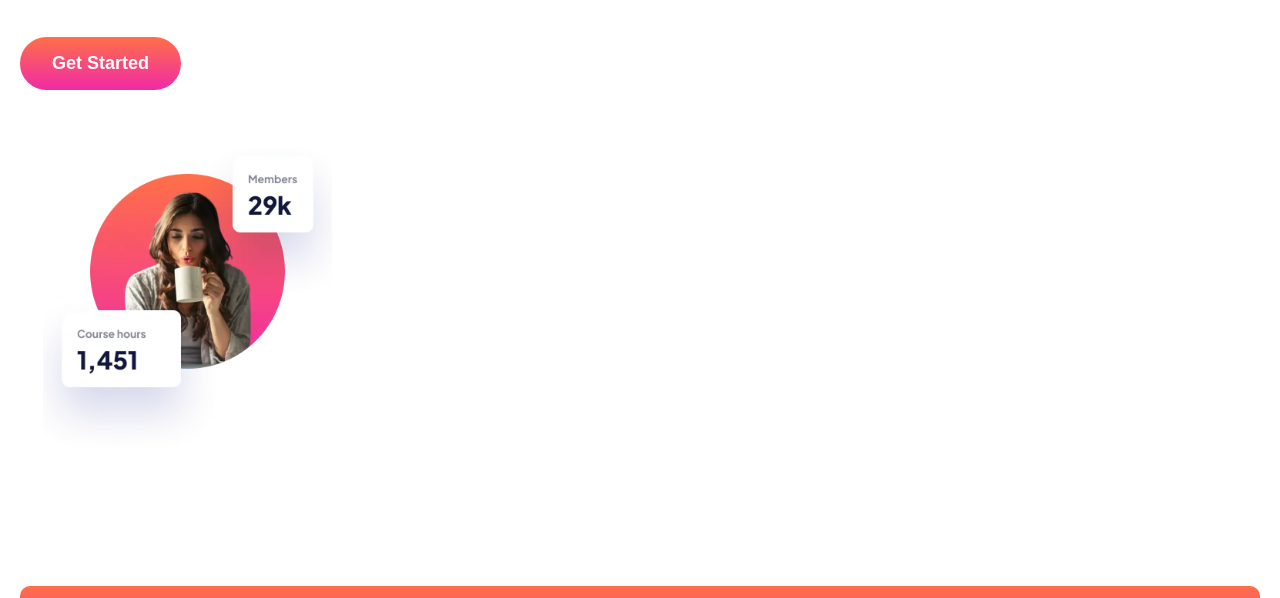
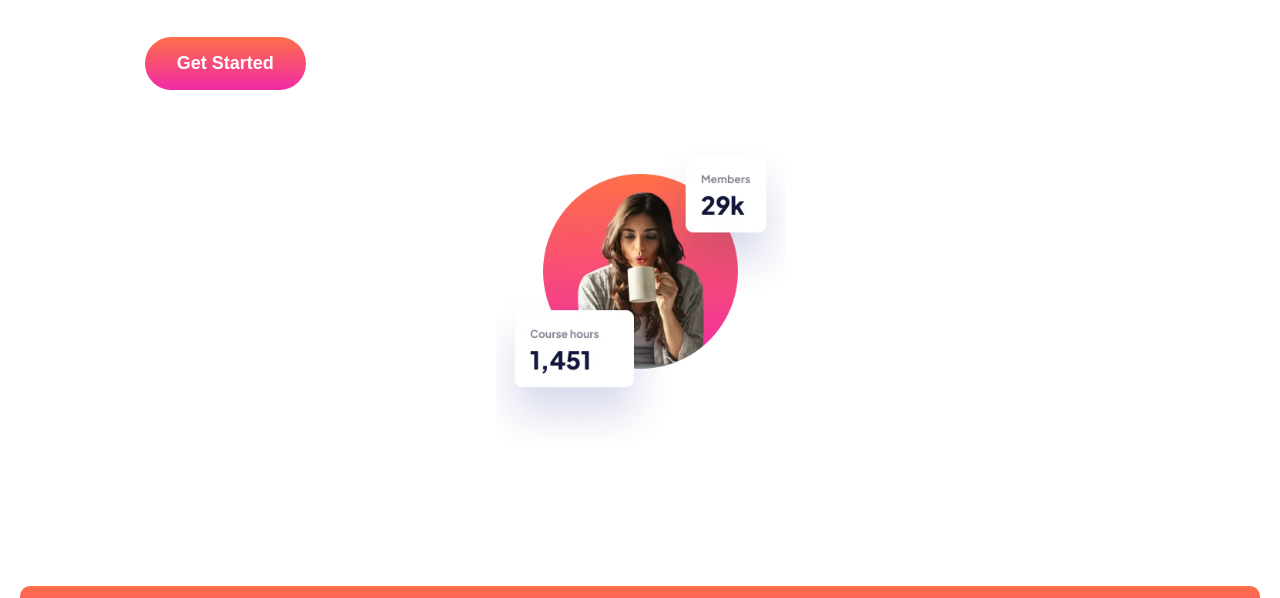
Before and after one commit to Hazel-Black/skilled-elearning-landing-page, a plain HTML site: page index.html in a window 1280 px wide. Shown: the part 205-803 px from the top of the page. Drawn offline with Linux system fonts and the light colour scheme.

Commit message:
centered hero img

```diff
--- a/styles.css
+++ b/styles.css
@@ -63,6 +63,10 @@ background-color: var(---top-nav-btn-bg-hover);
  padding-inline: 1.25em;
 }
 .top-container{
+  display: flex;
+  flex-direction: column;
+  justify-content: center;
+  align-items: center;
   margin-top: 4em;
 }
  h1, h3{
@@ -192,6 +196,10 @@ padding-block: 1.333em;
 @media (min-width:375px) {
   .hero-img{
     width: 20.938em;
-    height:20em;
   }
 }
+
+
+@media (min-width:1400px) {
+
+}
```
